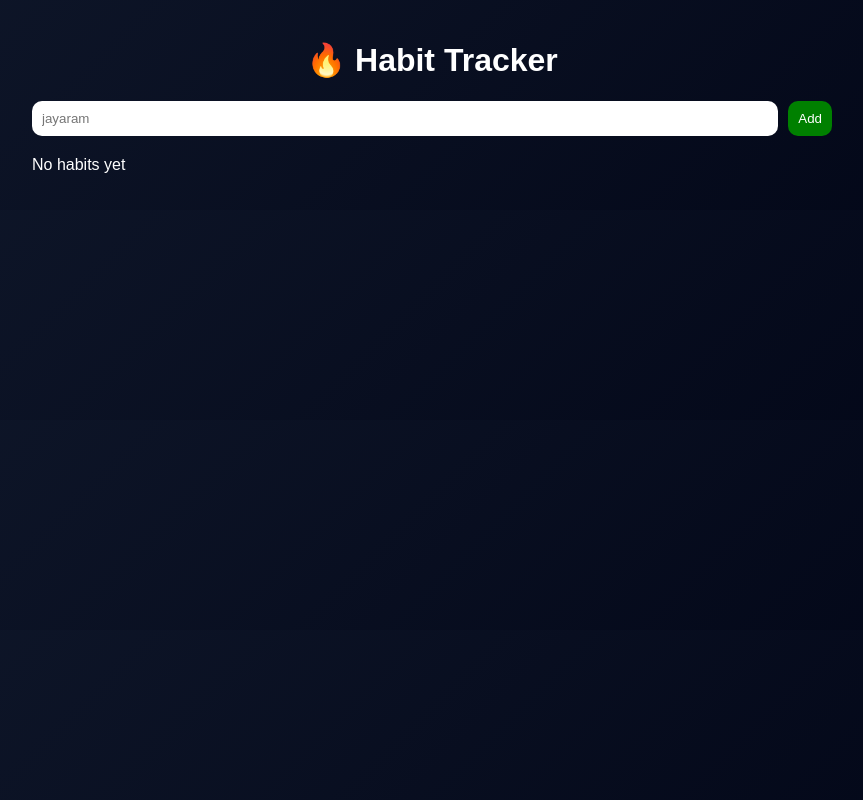
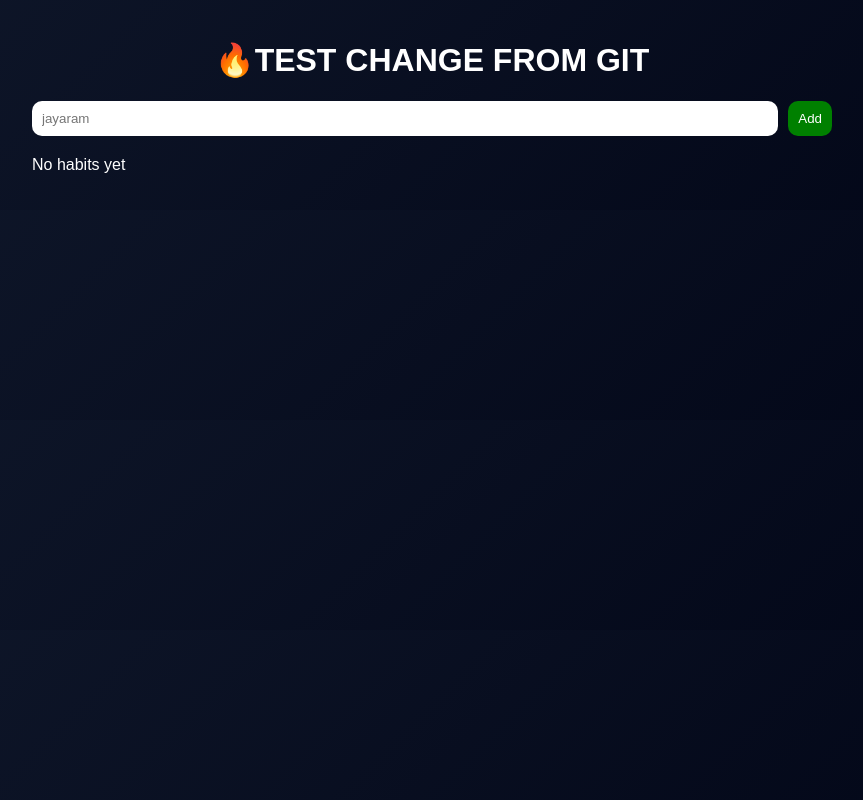
Before and after one commit to aloneboy230707-blip/habit-tracker, a React (Create React App) app: page / in a window 1280 px wide. Shown: the whole page, without its empty margins (208-1071 px from the left). Built offline with nearby package versions, Linux system fonts and the light colour scheme.

Commit message:
updated App UI

```diff
--- a/src/App.js
+++ b/src/App.js
@@ -113,7 +113,7 @@ function App() {
 
   return (
     <div className="container">
-      <h1>🔥 Habit Tracker</h1>
+      <h1>🔥TEST CHANGE FROM GIT</h1>
 
       <div className="input-box">
         <input
```
